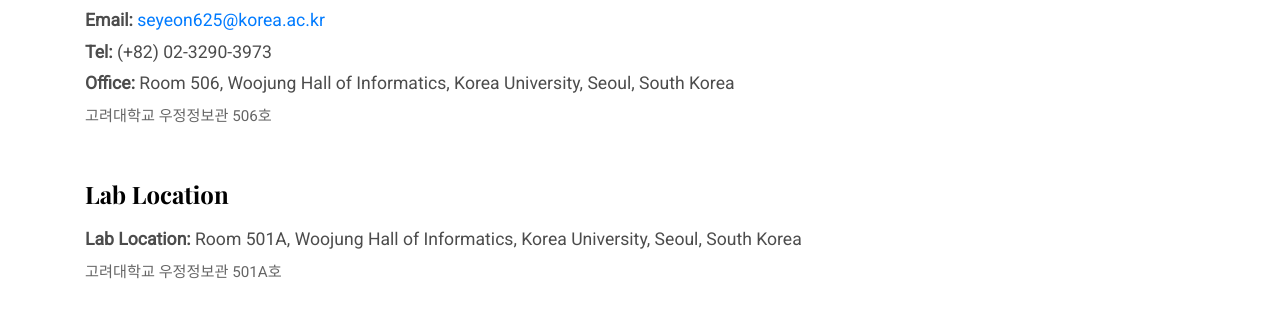
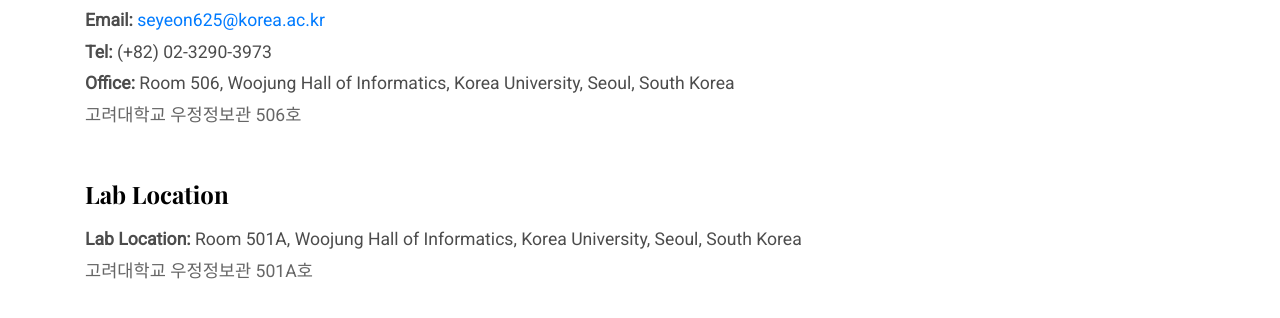
Before and after one commit to seyeon4302/seyeon4302.github.io, a Jekyll site: the page built from _pages/contact.html, in a window 1280 px wide and 900 px high, scrolled down 519 px. Shown: the part 154-472 px from the top of the window. Built offline with Jekyll 4.4.1, drawn with Linux system fonts in a browser that asks for light colours.

Commit message:
Update contact.html

```diff
--- a/_pages/contact.html
+++ b/_pages/contact.html
@@ -17,14 +17,14 @@
       </a><br>
       <strong>Tel:</strong> (+82) 02-3290-3973<br>
       <strong>Office:</strong> Room 506, Woojung Hall of Informatics, Korea University, Seoul, South Korea<br>
-      <span style="font-size: 0.95rem; color: #666;">고려대학교 우정정보관 506호</span>
+      <span style="font-size: 1.1rem; color: #666;">고려대학교 우정정보관 506호</span>
     </p>
 
     <!-- Map Section -->
     <h3 class="mt-5 mb-3" style="font-size: 1.5rem;">Lab Location</h3>
-    <p style="font-size: 1.1rem;">
+    <p style="font-size: 1.1rem; margin-bottom: 0.5rem;">
       <strong>Lab Location:</strong> Room 501A, Woojung Hall of Informatics, Korea University, Seoul, South Korea<br>
-      <span style="font-size: 0.95rem; color: #666;">고려대학교 우정정보관 501A호</span>
+      <span style="font-size: 1.1rem; color: #666;">고려대학교 우정정보관 501A호</span>
     </p>
     <div class="map-responsive" style="position: relative; overflow: hidden; padding-top: 56.25%; margin-bottom: 1.5rem;">
       <iframe
```
